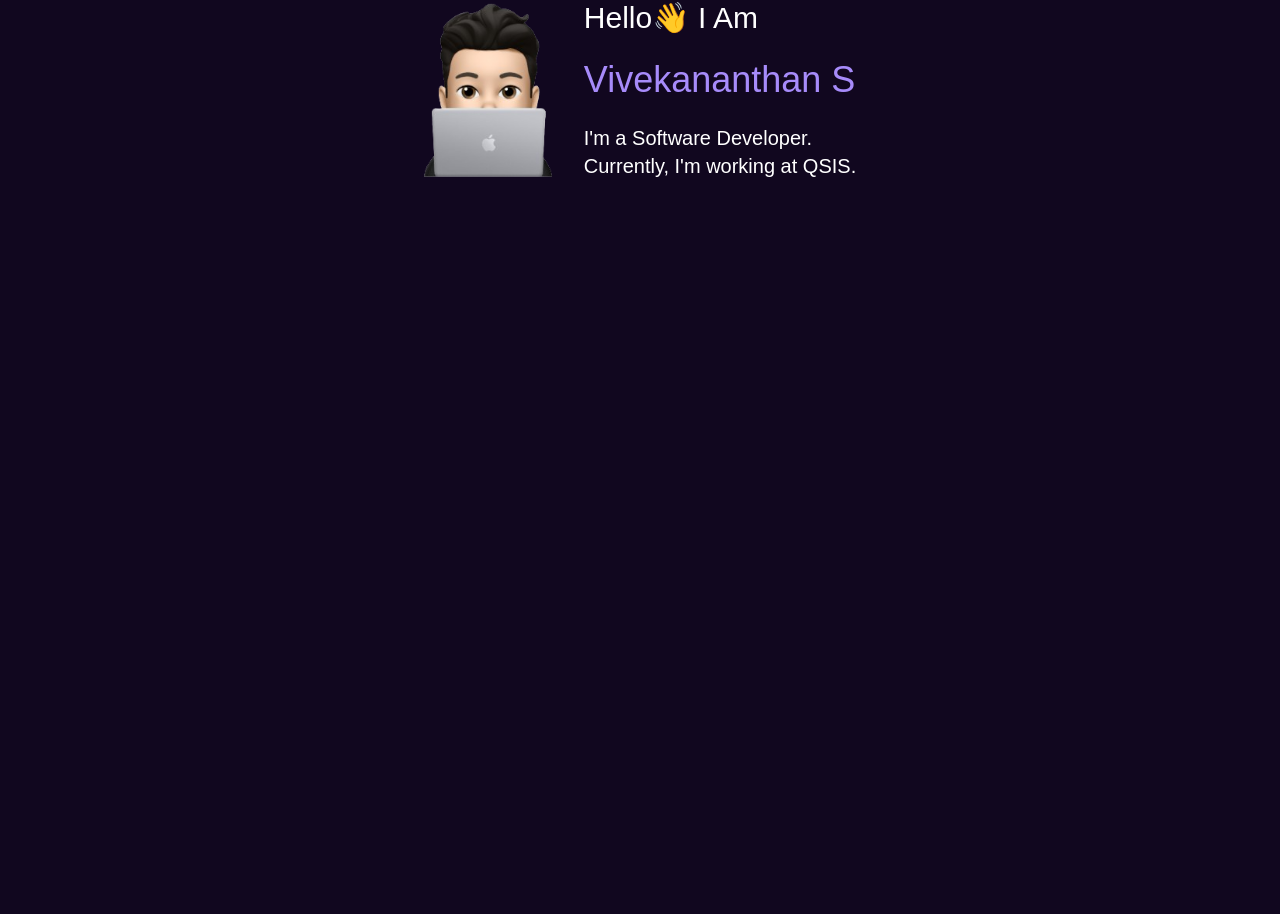
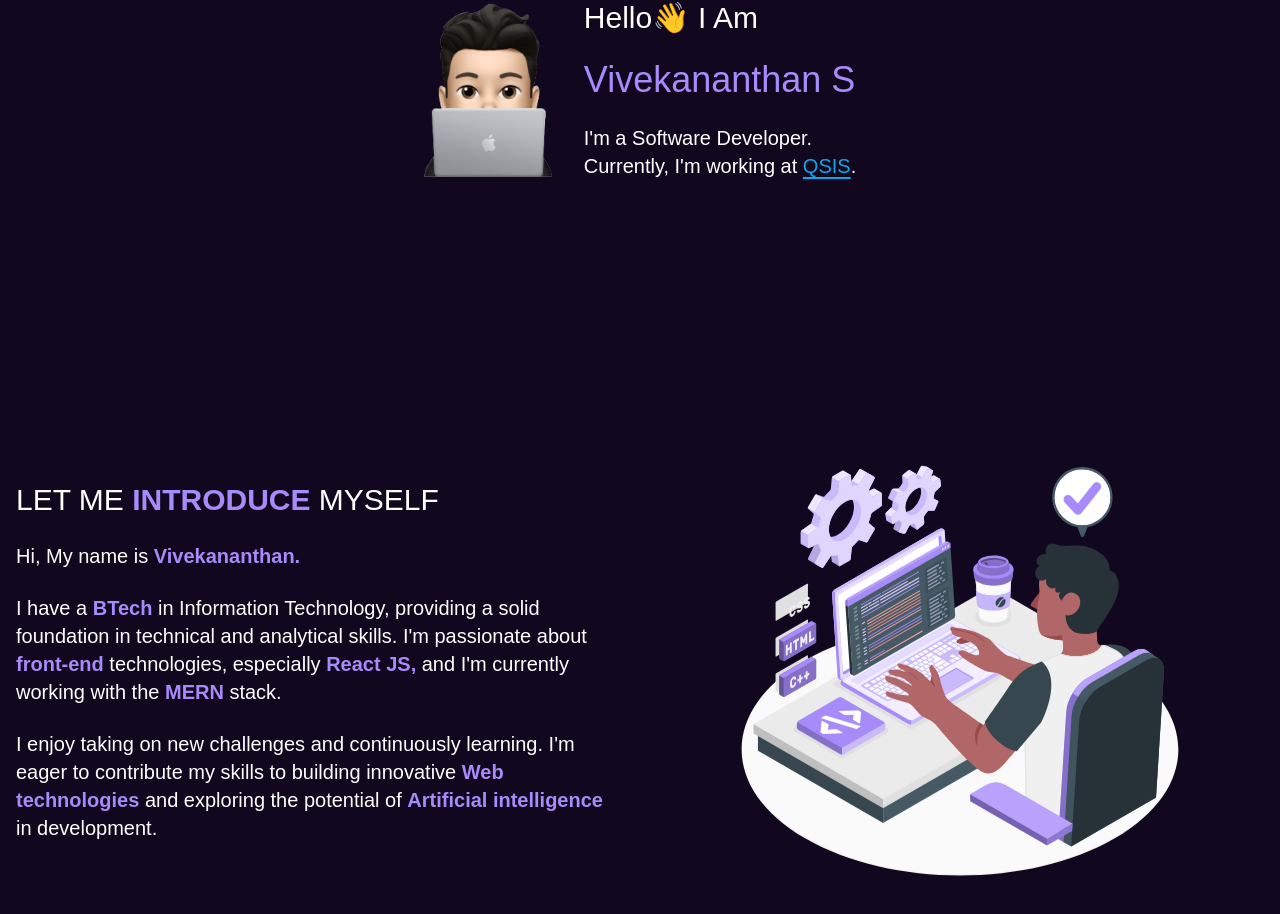
Before and after one commit to svivek19/mern-portfolio, a React (Vite) app in the folder client/: page / in a window 1280 px wide. Shown: the part 282-1196 px from the top of the page. Before the commit the page ends 800 px from the top, so only its background shows below. Built offline with nearby package versions, Linux system fonts and the light colour scheme; a web font is replaced by a local one.

Commit message:
home section finished

```diff
--- a/client/src/component/Home.jsx
+++ b/client/src/component/Home.jsx
@@ -1,8 +1,10 @@
 import React from "react";
 import homeAvatar from "../assest/homeAvatar.png";
+import vivekcode from "../assest/vivek-code.svg";
 
 const Home = () => {
   return (
+    <div>
       <div className="w-full px-4 py-8 flex flex-col lg:flex-row justify-center items-center h-auto lg:h-[75vh] gap-6 lg:gap-8">
         <div className="w-24 lg:w-32">
           <img src={homeAvatar} alt="homeAvatar" className="w-full h-auto " />
@@ -15,8 +17,68 @@ const Home = () => {
           <div className=" text-lg lg:text-xl">
             <p>I'm a Software Developer.</p>
             <p>
-            Currently, I'm working at <span> QSIS</span>.
+              Currently, I'm working at{" "}
+              <span className="text-sky-500 underline underline-offset-4 cursor-pointer">
+                {" "}
+                QSIS
+              </span>
+              .
             </p>
+          </div>
+        </div>
+      </div>
+
+      <div className="w-full h-auto mx-auto text-center px-4 py-12">
+        <div className="flex flex-col lg:flex-row justify-between items-center gap-8">
+          {/* Text Section */}
+          <div className="w-full lg:w-1/2 space-y-4 lg:space-y-6 text-start">
+            <h1 className="text-xl md:text-2xl lg:text-3xl">
+              LET ME{" "}
+              <span className="text-violet-400 font-semibold">INTRODUCE</span>{" "}
+              MYSELF
+            </h1>
+            <p className="text-base md:text-lg lg:text-xl">
+              Hi, My name is{" "}
+              <span className="text-violet-400 font-semibold">
+                Vivekananthan.
+              </span>
+            </p>
+
+            <p className="text-base md:text-lg lg:text-xl">
+              I have a{" "}
+              <span className="text-violet-400 font-semibold">BTech</span> in
+              Information Technology, providing a solid foundation in technical
+              and analytical skills. I'm passionate about{" "}
+              <span className="text-violet-400 font-semibold">front-end</span>{" "}
+              technologies, especially{" "}
+              <span className="text-violet-400 font-semibold"> React JS, </span>
+              and I'm currently working with the{" "}
+              <span className="text-violet-400 font-semibold"> MERN</span>{" "}
+              stack.
+            </p>
+
+            <p className="text-base md:text-lg lg:text-xl">
+              I enjoy taking on new challenges and continuously learning. I'm
+              eager to contribute my skills to building innovative{" "}
+              <span className="text-violet-400 font-semibold">
+                Web technologies
+              </span>{" "}
+              and exploring the potential of{" "}
+              <span className="text-violet-400 font-semibold">
+                Artificial intelligence{" "}
+              </span>
+              in development.
+            </p>
+          </div>
+
+          {/* Image Section */}
+          <div className="w-full lg:w-1/2 flex justify-center items-center">
+            <img
+              src={vivekcode}
+              alt="coding gif"
+              className="w-full max-w-xs lg:max-w-md h-auto animate-bounce"
+            />
+          </div>
         </div>
       </div>
     </div>
--- a/client/src/index.css
+++ b/client/src/index.css
@@ -41,3 +41,20 @@ body {
   transform: scaleX(1);
   transform-origin: bottom left;
 }
+
+/* animate image */
+
+@keyframes bounce {
+  0%,
+  100% {
+    transform: translateY(-1%);
+    animation-timing-function: cubic-bezier(0.1, 0.7, 1, 0.1);
+  }
+  50% {
+    transform: none;
+    animation-timing-function: cubic-bezier(0, 0, 0.1, 1);
+  }
+}
+.animate-bounce {
+  animation: bounce 2s infinite;
+}
```
Also changed, not shown: client/src/assest/vivek-code.svg (added). Lines whose indentation alone changed are shown as unchanged.
